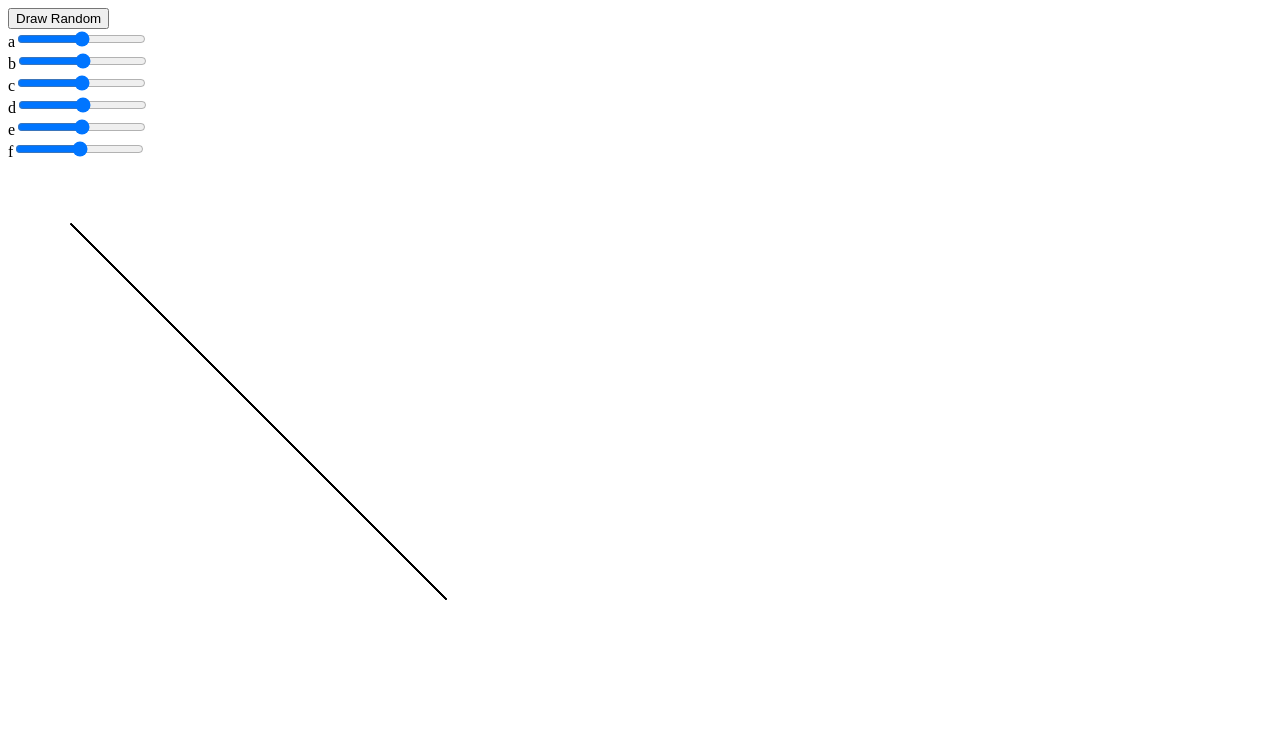
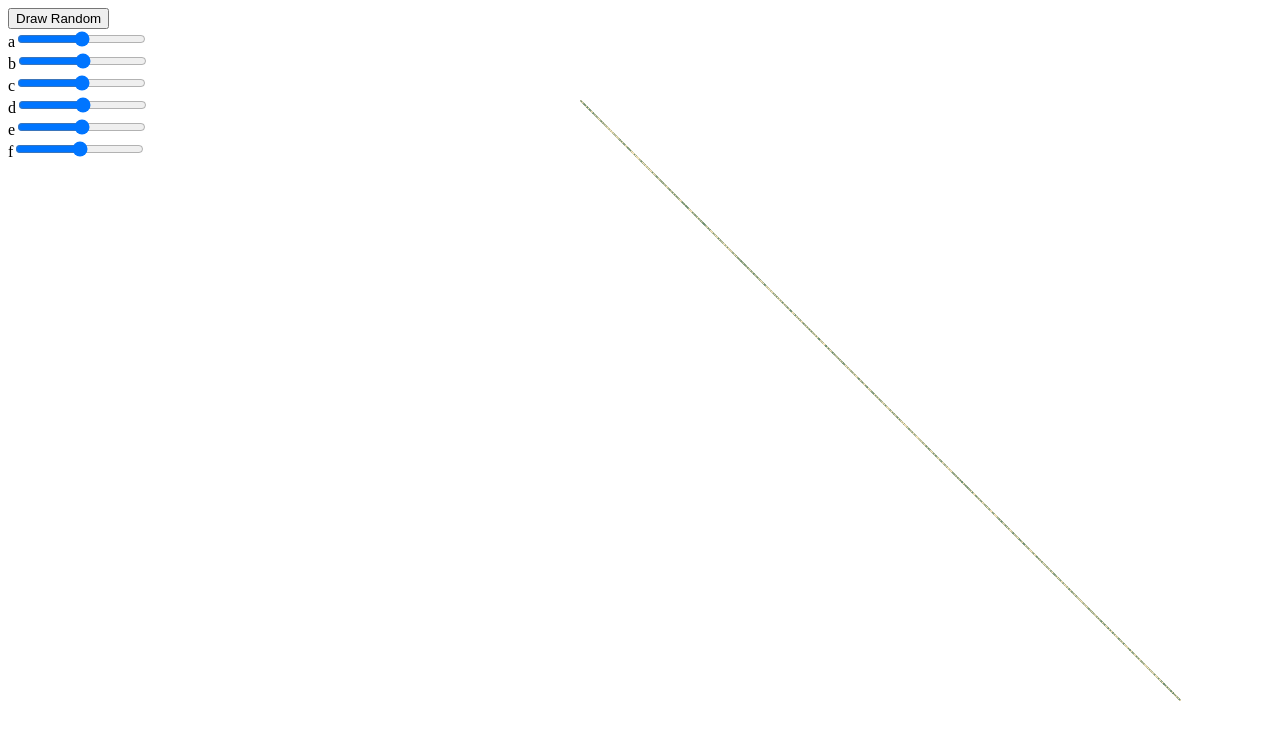
Before and after one commit to lukephills/fluctuating-repetition, a plain HTML site: page index.html in a window 1280 px wide. Drawn offline with Linux system fonts and the light colour scheme.

Commit message:
added colors

```diff
--- a/index.html
+++ b/index.html
@@ -6,6 +6,14 @@
   <meta charset="utf-8">
   <meta name="viewport" content="width=device-width">
   <title>Fluctuating Repetition</title>
+  <style type="text/css">
+
+  canvas {
+    position: absolute;
+    top: 0;
+    right: 0;
+  }
+  </style>
 </head>
 <body>
   <button onclick="drawRandom()">Draw Random</button>
@@ -45,11 +53,13 @@ function createCanvas(width, height) {
   return canvasResize(canvas, width, height);
 }
 
-const width = 500;
-const height = 500;
+const width = 800;
+const height = 800;
 const canvas = createCanvas(width, height);
 document.body.appendChild(canvas);
 const ctx = canvas.getContext('2d');
+
+const colors = ['#6A8D73', '#FFE8C2'];
 
 function draw() {
   ctx.clearRect(0,0,width, height);
@@ -81,6 +91,8 @@ function drawPoint(xs, ys, zs, vals) {
   zs = zs + 0.1;
 
   ctx.fillRect(xs*width/8 + width/2, ys*height/8 + height/2, 1, 1);
+  ctx.fillStyle = colors[Math.floor(Math.random()*colors.length)]
+
 
   return [xs, ys, zs];
 }
```
